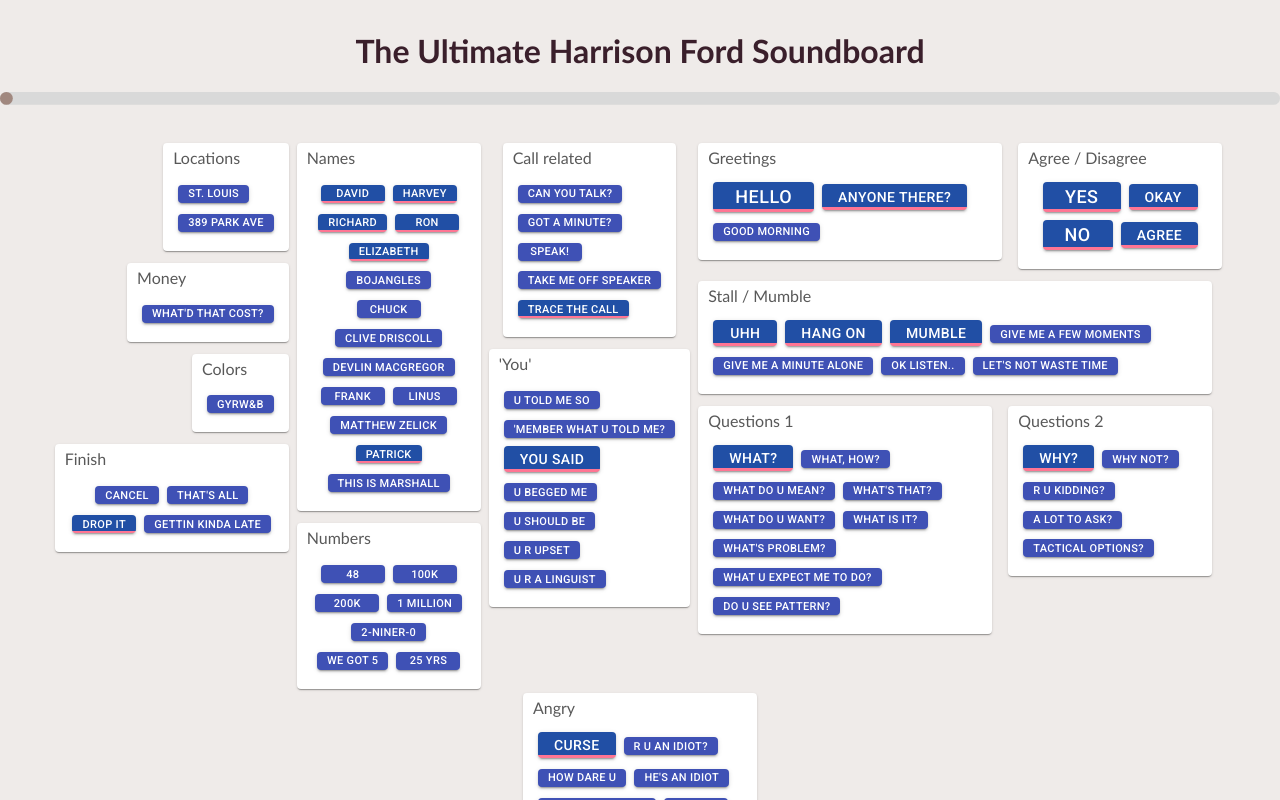
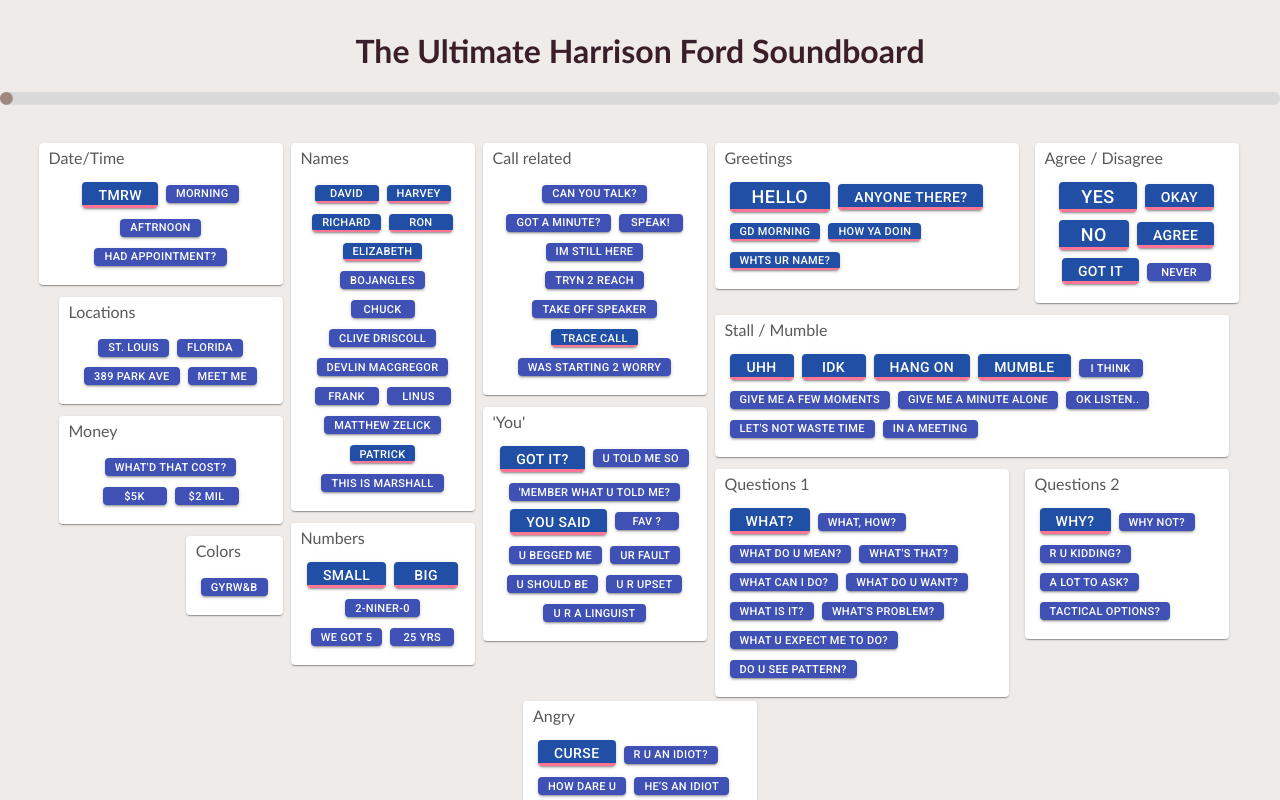
Before and after one commit to adam-j-turner/soundboard, a React (Create React App) app: page / in a window 1280 px wide. Shown: the top 800 px of the page. Built offline with nearby package versions, Linux system fonts and the light colour scheme.

Commit message:
Add more buttons.

```diff
--- a/src/App.js
+++ b/src/App.js
@@ -140,11 +140,46 @@
         >
           {/* Column 1 */}
           <PanelColumn alignItems='flex-end'>
-            <ButtonPanel title='Locations' direction='column' alignItems='flex-start'>
+            <ButtonPanel title='Date/Time' direction='row' alignItems='flex-start' maxWidth='260px'>
+              <MultiButton
+                text='Tmrw'
+                options = {[
+                  {text: "1", description: "Tomorrow.", audioPath: 'datetime/tomorrow_1.mp3', default: true},
+                  {text: '2', description: 'Tomorrow.', audioPath: 'datetime/tomorrow_2.mp3'}
+                ]}
+                onMouseUp={this.handleSoundButtonClick}
+                ref={(mb) => this.multiButtons.push(mb)}
+              />
+              <SoundButton
+                text='Morning' size='small'
+                description='This morning'
+                audioPath='datetime/this_morning.mp3'
+                onClick={this.handleSoundButtonClick}
+              />
+              <SoundButton
+                text='Aftrnoon' size='small'
+                description='This morning'
+                audioPath='datetime/this_afternoon.mp3'
+                onClick={this.handleSoundButtonClick}
+              />
+              <SoundButton
+                text='Had appointment?' size='small'
+                description='Did we have an appointment?'
+                audioPath='datetime/did_we_have_an_appointment.mp3'
+                onClick={this.handleSoundButtonClick}
+              />
+            </ButtonPanel>
+            <ButtonPanel title='Locations' direction='row' alignItems='flex-start' maxWidth='240px'>
               <SoundButton
                 text='St. Louis' size='small'
                 description='St. Louis'
                 audioPath='locations/st_louis_1.mp3'
+                onClick={this.handleSoundButtonClick}
+              />
+              <SoundButton
+                text='Florida' size='small'
+                description='Florida'
+                audioPath='locations/florida.mp3'
                 onClick={this.handleSoundButtonClick}
               />
               <SoundButton
@@ -153,12 +188,30 @@
                 audioPath='locations/389_park_avenue.mp3'
                 onClick={this.handleSoundButtonClick}
               />
+              <SoundButton
+                text='Meet me' size='small'
+                description='Meet me here this evening'
+                audioPath='locations/meet_me_here.mp3'
+                onClick={this.handleSoundButtonClick}
+              />
             </ButtonPanel>
-            <ButtonPanel title='Money' direction='column' alignItems='flex-start'>
+            <ButtonPanel title='Money' direction='row' alignItems='flex-start' maxWidth='240px'>
               <SoundButton
                 text="What'd that cost?" size='small'
                 description="What'd that cost me?"
                 audioPath='money/whatd_that_cost_me.mp3'
+                onClick={this.handleSoundButtonClick}
+              />
+              <SoundButton
+                text="$5k" size='small'
+                description="$5000"
+                audioPath='money/5k_dollars.mp3'
+                onClick={this.handleSoundButtonClick}
+              />
+              <SoundButton
+                text="$2 mil" size='small'
+                description="$2 million"
+                audioPath='money/2_million_dollars.mp3'
                 onClick={this.handleSoundButtonClick}
               />
             </ButtonPanel>
@@ -167,37 +220,6 @@
                 text='GYRW&B' size='small'
                 description='Green, Yellow, Red White & Blue'
                 audioPath='colors/colors.mp3'
-                onClick={this.handleSoundButtonClick}
-              />
-            </ButtonPanel>
-            <ButtonPanel title='Finish' direction='row' alignItems='flex-start' maxWidth='250px'>
-              <SoundButton
-                text='Cancel' size='small'
-                description='Cancel whatever I had.'
-                audioPath='finish/cancel_whatever.mp3'
-                onClick={this.handleSoundButtonClick}
-              />
-              <SoundButton
-                text="That's all" size='small'
-                description="That's all"
-                audioPath='finish/thats_all.mp3'
-                onClick={this.handleSoundButtonClick}
-              />
-              <MultiButton
-                text='Drop it' size='small'
-                options = {[
-                  {text: "..It's policy", description: "Drop it, it's policy.",
-                    audioPath: 'finish/drop_it_its_policy.mp3', default: true},
-                  {text: '..or find yourself a ride', description: 'Drop it or find yourself a ride home',
-                    audioPath: 'finish/drop_it_or_find_yourself_a_ride.mp3'}
-                ]}
-                onMouseUp={this.handleSoundButtonClick}
-                ref={(mb) => this.multiButtons.push(mb)}
-              />
-              <SoundButton
-                text="Gettin kinda late" size='small'
-                description="It's gettin kinda late, I think I'll sleep out here"
-                audioPath='finish/gettin_kinda_late.mp3'
                 onClick={this.handleSoundButtonClick}
               />
             </ButtonPanel>
@@ -322,29 +344,27 @@
             <ButtonPanel
               title='Numbers' direction='row' spacing={1}
               alignItems='flex-start' maxWidth='200px'>
-              <SoundButton
-                text='48' size='small'
-                description='Forty-eight'
-                audioPath='numbers/48.mp3'
-                onClick={this.handleSoundButtonClick}
+              <MultiButton
+                text='Small'
+                options = {[
+                  {text: '10', description: 'Ten', audioPath: 'numbers/10.mp3', default: true},
+                  {text: '48', description: 'Forty-eight', audioPath: 'numbers/48.mp3'},
+                  {text: '55', description: 'Fifty-five', audioPath: 'numbers/55.mp3'}
+                ]}
+                onMouseUp={this.handleSoundButtonClick}
+                ref={(mb) => this.multiButtons.push(mb)}
               />
-              <SoundButton
-                text='100k' size='small'
-                description='One-hundred-thousand'
-                audioPath='numbers/100k.mp3'
-                onClick={this.handleSoundButtonClick}
-              />
-              <SoundButton
-                text='200k' size='small'
-                description='Two-hundred-thousand'
-                audioPath='numbers/200k.mp3'
-                onClick={this.handleSoundButtonClick}
-              />
-              <SoundButton
-                text='1 million' size='small'
-                description='One-million'
-                audioPath='numbers/a_million.mp3'
-                onClick={this.handleSoundButtonClick}
+              <MultiButton
+                text='Big'
+                options = {[
+                  {text: '5,000', description: 'Five-thousand', audioPath: 'numbers/5k.mp3', default: true},
+                  {text: '100k', description: 'One-hundred-thousand', audioPath: 'numbers/100k.mp3'},
+                  {text: '200k', description: 'Two-hundred-thosuand', audioPath: 'numbers/200k.mp3'},
+                  {text: '500k', description: 'Five-hundred-thosuand', audioPath: 'numbers/500k.mp3'},
+                  {text: '1 million', description: 'A million', audioPath: 'numbers/a_million.mp3'}
+                ]}
+                onMouseUp={this.handleSoundButtonClick}
+                ref={(mb) => this.multiButtons.push(mb)}
               />
               <SoundButton
                 text='2-niner-0' size='small'
@@ -369,7 +389,7 @@
 
           {/* Column 3 */}
           <PanelColumn alignItems='center'>
-            <ButtonPanel title='Call related' direction='column' alignItems='flex-start'>
+            <ButtonPanel title='Call related' direction='row' alignItems='flex-start' maxWidth='240px'>
               <SoundButton
                 text='Can you talk?' size='small'
                 audioPath='call/can_you_talk.mp3'
@@ -386,13 +406,24 @@
                 onClick={this.handleSoundButtonClick}
               />
               <SoundButton
-                text='Take me off speaker' size='small'
+                text='Im still here' size='small'
+                audioPath='call/im_still_here.mp3'
+                onClick={this.handleSoundButtonClick}
+              />
+              <SoundButton
+                text='Tryn 2 reach' size='small'
+                description="I'm trying to reach.."
+                audioPath='call/im_trying_to_reach.mp3'
+                onClick={this.handleSoundButtonClick}
+              />
+              <SoundButton
+                text='Take off speaker' size='small'
                 description='Take me off the GD speakerphone!'
                 audioPath='call/take_me_off_speakerphone.mp3'
                 onClick={this.handleSoundButtonClick}
               />
               <MultiButton
-                text='Trace the call'
+                text='Trace call'
                 size='small'
                 options = {[
                   {text: '1', description: 'Trace the call.. follow your standard security procedures',
@@ -402,8 +433,22 @@
                 onMouseUp={this.handleSoundButtonClick}
                 ref={(mb) => this.multiButtons.push(mb)}
               />
+              <SoundButton
+                text='was starting 2 worry' size='small'
+                description='I was beginning to worry'
+                audioPath='call/i_was_beginning_to_worry.mp3'
+                onClick={this.handleSoundButtonClick}
+              />
             </ButtonPanel>
-            <ButtonPanel title="'You'" direction='column' alignItems='flex-start'>
+            <ButtonPanel title="'You'" direction='row' alignItems='flex-start' maxWidth='240px'>
+              <MultiButton
+                text='Got it?'
+                options = {[
+                  {text: 'U got that?', description: 'You got that?', audioPath: 'you/you_got_that.mp3', default: true},
+                ]}
+                onMouseUp={this.handleSoundButtonClick}
+                ref={(mb) => this.multiButtons.push(mb)}
+              />
               <SoundButton
                   text='U told me so' size='small'
                   description='You told me so yourself.'
@@ -426,9 +471,21 @@
                 ref={(mb) => this.multiButtons.push(mb)}
               />
               <SoundButton
+                text='Fav ?' size='small'
+                description="That's a favorite question of yours"
+                audioPath='you/favorite_question.mp3'
+                onClick={this.handleSoundButtonClick}
+              />
+              <SoundButton
                 text='U begged me' size='small'
                 description='You begged me'
                 audioPath='you/you_begged_me.mp3'
+                onClick={this.handleSoundButtonClick}
+              />
+              <SoundButton
+                text='Ur fault' size='small'
+                description="It's your fault"
+                audioPath='you/its_your_fault.mp3'
                 onClick={this.handleSoundButtonClick}
               />
               <SoundButton
@@ -478,10 +535,36 @@
                 onMouseUp={this.handleSoundButtonClick}
                 ref={(mb) => this.multiButtons.push(mb)}
               />
-              <SoundButton
-                text='Good morning' size='small'
-                audioPath='greetings/good_morning.mp3'
-                onClick={this.handleSoundButtonClick}
+              <MultiButton
+                text='Gd morning' size='small'
+                options = {[
+                  {text: '1', description: 'Good morning', audioPath: 'greetings/good_morning_1.mp3', default: true},
+                  {text: '2', description: 'Good morning', audioPath: 'greetings/good_morning_2.mp3'}
+                ]}
+                onMouseUp={this.handleSoundButtonClick}
+                ref={(mb) => this.multiButtons.push(mb)}
+              />
+              <MultiButton
+                text='How ya doin' size='small'
+                options = {[
+                  {text: 'How r u doin', description: 'How are you doing?',
+                    audioPath: 'greetings/how_are_you_doin.mp3', default: true},
+                  {text: 'Hey partner..', description: 'Hey partner, how ya doin?',
+                    audioPath: 'greetings/hey_partner_how_ya_doin.mp3'}
+                ]}
+                onMouseUp={this.handleSoundButtonClick}
+                ref={(mb) => this.multiButtons.push(mb)}
+              />
+              <MultiButton
+                text='Whts ur name?' size='small'
+                options = {[
+                  {text: '1', description: "What's your name?",
+                    audioPath: 'greetings/whats_your_name_1.mp3', default: true},
+                  {text: '2', description: "What's your name?",
+                    audioPath: 'greetings/whats_your_name_2.mp3'}
+                ]}
+                onMouseUp={this.handleSoundButtonClick}
+                ref={(mb) => this.multiButtons.push(mb)}
               />
             </ButtonPanel>
             <ButtonPanel title='Agree / Disagree' maxWidth='220px'>
@@ -489,7 +572,8 @@
                 text='Yes' size='Large'
                 options = {[
                   {text: 'Yeah 1', description: 'Yeah (1)', audioPath: 'agree/yeah_1.mp3', default: true},
-                  {text: 'Yeah 2', description: 'Yeah (2)', audioPath: 'agree/yeah_2.mp3', }
+                  {text: 'Yeah 2', description: 'Yeah (2)', audioPath: 'agree/yeah_2.mp3', },
+                  {text: 'Uh huh', description: 'Uh huh', audioPath: 'agree/uh_huh.mp3', }
                 ]}
                 onMouseUp={this.handleSoundButtonClick}
                 ref={(mb) => this.multiButtons.push(mb)}
@@ -510,7 +594,8 @@
                   {text: '1', description: 'No', audioPath: 'disagree/no_1.mp3', default: true},
                   {text: '2', description: 'No', audioPath: 'disagree/no_2.mp3'},
                   {text: '3', description: 'No', audioPath: 'disagree/no_3.mp3'},
-                  {text: '4', description: 'No (angry)', audioPath: 'disagree/no_4.mp3'}
+                  {text: '4', description: 'No', audioPath: 'disagree/no_4.mp3'},
+                  {text: '5', description: 'No (angry)', audioPath: 'disagree/no_5_angry.mp3'}
                 ]}
                 onMouseUp={this.handleSoundButtonClick}
                 ref={(mb) => this.multiButtons.push(mb)}
@@ -520,12 +605,25 @@
                 options = {[
                   {text: 'Of course', description: 'Of Course', audioPath: 'agree/of_course.mp3', default: true},
                   {text: "You're right", description: "You're right", audioPath: 'agree/youre_right.mp3', },
-                  {text: "Got it", description: "Got it", audioPath: 'agree/got_it.mp3', },
                   {text: "I'll do it 1", description: "I'll do it (1)", audioPath: 'agree/ill_do_it_1.mp3', },
                   {text: "I'll do it 2", description: "I'll do it (2)", audioPath: 'agree/ill_do_it_2.mp3', }
                 ]}
                 onMouseUp={this.handleSoundButtonClick}
                 ref={(mb) => this.multiButtons.push(mb)}
+              />
+              <MultiButton
+                text='Got it'
+                options = {[
+                  {text: 'Got it 1', description: 'Got it', audioPath: 'agree/got_it_1.mp3', default: true},
+                  {text: 'Got it 2 (long)', description: 'Oh hey, I got it, I got it!', audioPath: 'agree/got_it_2.mp3', }
+                ]}
+                onMouseUp={this.handleSoundButtonClick}
+                ref={(mb) => this.multiButtons.push(mb)}
+              />
+              <SoundButton
+                text='Never' size='small'
+                audioPath='disagree/never_ever.mp3'
+                onClick={this.handleSoundButtonClick}
               />
             </ButtonPanel>
             <ButtonPanel title='Stall / Mumble' justify='flex-start' maxWidth='530px'>
@@ -535,6 +633,14 @@
                   {text: 'Uhh 1', description: 'Uhh', audioPath: 'stall/uhh_1.mp3', default: true},
                   {text: 'Uhh 2', description: 'Uhh', audioPath: 'stall/uhh_2.mp3'},
                   {text: 'Uhh 3', description: 'Uhh', audioPath: 'stall/uhh_3.mp3'}
+                ]}
+                onMouseUp={this.handleSoundButtonClick}
+                ref={(mb) => this.multiButtons.push(mb)}
+              />
+              <MultiButton
+                text='IDK'
+                options = {[
+                  {text: 'IDK 1', description: "I don't know", audioPath: 'stall/i_dont_know_1.mp3', default: true},
                 ]}
                 onMouseUp={this.handleSoundButtonClick}
                 ref={(mb) => this.multiButtons.push(mb)}
@@ -557,6 +663,12 @@
                 ]}
                 onMouseUp={this.handleSoundButtonClick}
                 ref={(mb) => this.multiButtons.push(mb)}
+              />
+              <SoundButton
+                text='I think' size='small'
+                description='I think'
+                audioPath='stall/i_think.mp3'
+                onClick={this.handleSoundButtonClick}
               />
               <SoundButton
                 text='Give me a few moments' size='small'
@@ -582,12 +694,19 @@
                 audioPath='stall/lets_not_waste_any_more_time.mp3'
                 onClick={this.handleSoundButtonClick}
               />
+              <SoundButton
+                text='In a meeting' size='small'
+                description="I'm in a meeting"
+                audioPath='stall/im_in_a_meeting.mp3'
+                onClick={this.handleSoundButtonClick}
+              />
             </ButtonPanel>
             <ButtonPanel title='Questions 1' justify='flex-start' maxWidth='310px'>
               <MultiButton
                 text='What?'
                 options = {[
                   {text: 'What? 1', description: 'What?', audioPath: 'questions/what_1.mp3', default: true},
+                  {text: 'What? 2', description: 'What?', audioPath: 'questions/what_2.mp3'},
                 ]}
                 onMouseUp={this.handleSoundButtonClick}
                 ref={(mb) => this.multiButtons.push(mb)}
@@ -605,6 +724,11 @@
               <SoundButton
                 text="What's that?" size='small'
                 audioPath='questions/whats_that.mp3'
+                onClick={this.handleSoundButtonClick}
+              />
+              <SoundButton
+                text="What can I do?" size='small'
+                audioPath='questions/what_can_i_do.mp3'
                 onClick={this.handleSoundButtonClick}
               />
               <SoundButton
@@ -747,6 +871,43 @@
                 onClick={this.handleSoundButtonClick}
               />
             </ButtonPanel>
+            <ButtonPanel title='Finish' direction='row' alignItems='flex-start' maxWidth='250px'>
+              <SoundButton
+                text='Cancel' size='small'
+                description='Cancel whatever I had.'
+                audioPath='finish/cancel_whatever.mp3'
+                onClick={this.handleSoundButtonClick}
+              />
+              <SoundButton
+                text="That's all" size='small'
+                description="That's all"
+                audioPath='finish/thats_all.mp3'
+                onClick={this.handleSoundButtonClick}
+              />
+              <MultiButton
+                text='Drop it' size='small'
+                options = {[
+                  {text: "..It's policy", description: "Drop it, it's policy.",
+                    audioPath: 'finish/drop_it_its_policy.mp3', default: true},
+                  {text: '..or find yourself a ride', description: 'Drop it or find yourself a ride home',
+                    audioPath: 'finish/drop_it_or_find_yourself_a_ride.mp3'}
+                ]}
+                onMouseUp={this.handleSoundButtonClick}
+                ref={(mb) => this.multiButtons.push(mb)}
+              />
+              <SoundButton
+                text="Gettin kinda late" size='small'
+                description="It's gettin kinda late, I think I'll sleep out here"
+                audioPath='finish/gettin_kinda_late.mp3'
+                onClick={this.handleSoundButtonClick}
+              />
+              <SoundButton
+                text="It was a lie" size='small'
+                description="It was all a lie."
+                audioPath='finish/it_was_all_a_lie.mp3'
+                onClick={this.handleSoundButtonClick}
+              />
+            </ButtonPanel>
           </PanelColumn>
         </Grid>
       </div>
```
